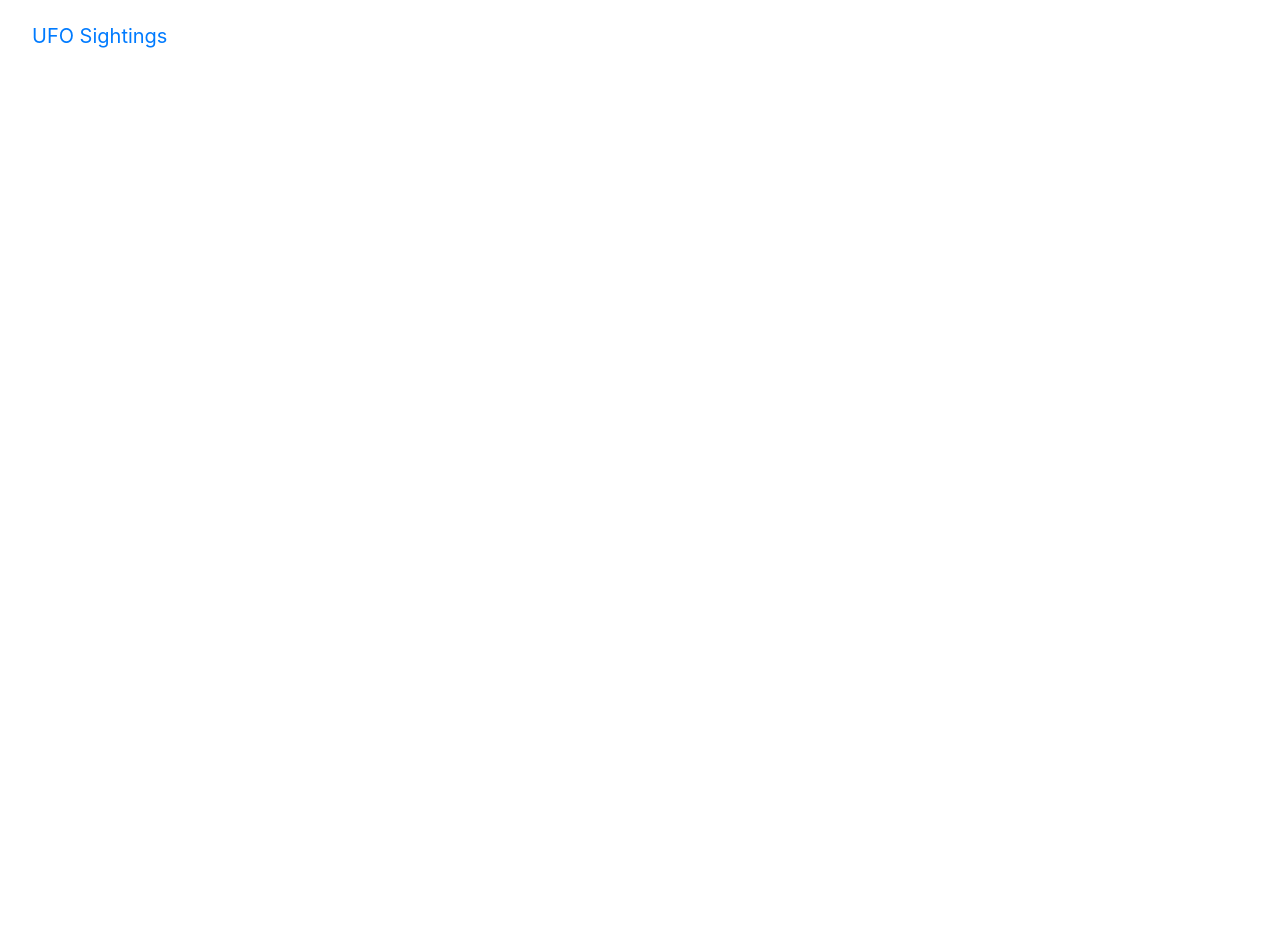
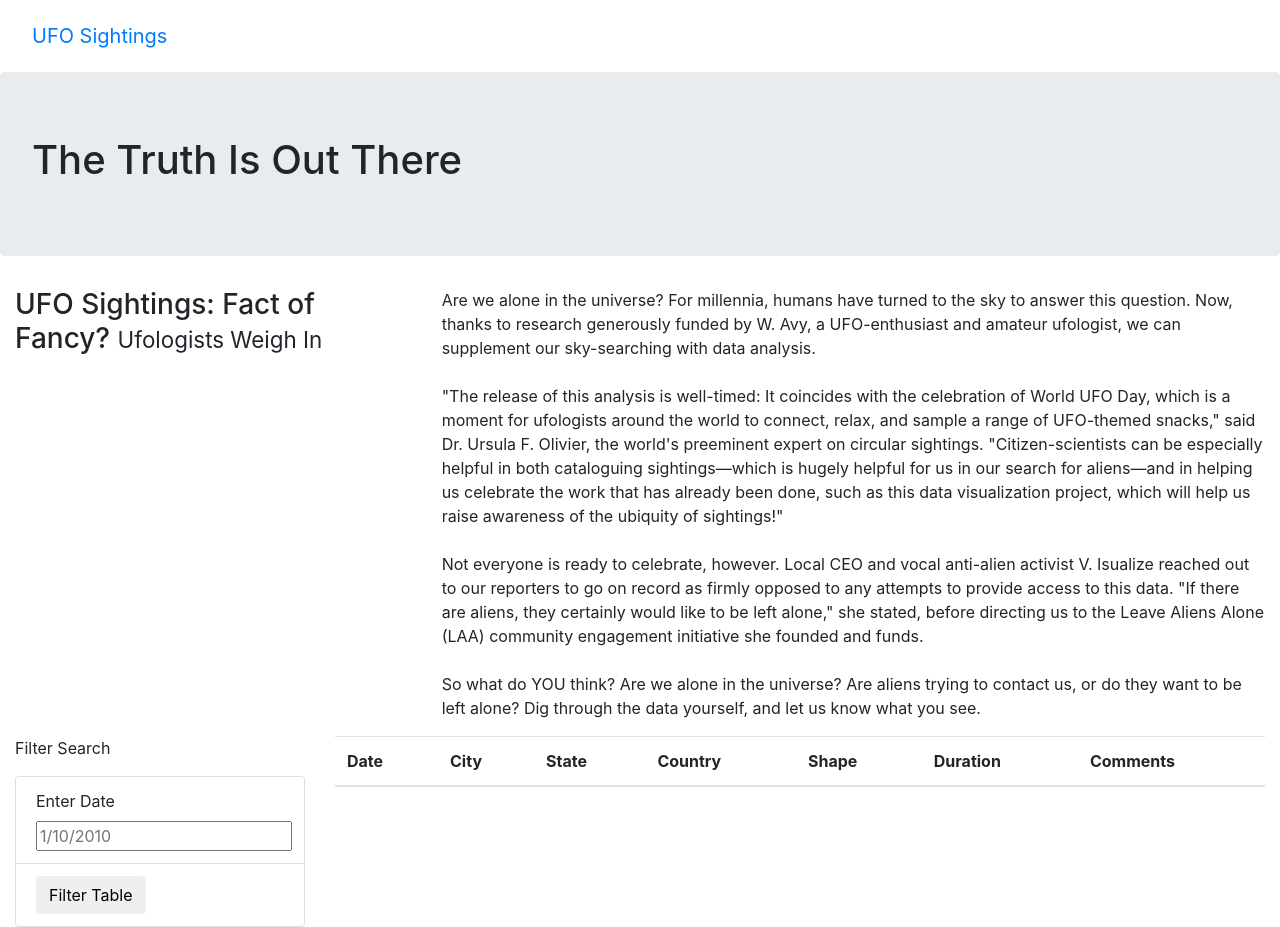
Before and after one commit to Samkyang/UFOs, a plain HTML site: page index.html in a window 1280 px wide. Before the commit the page ends 800 px from the top, so only its background shows below. Drawn offline with nearby package versions, Linux system fonts and the light colour scheme.

Commit message:
adding files

```diff
--- a/index.html
+++ b/index.html
@@ -20,6 +20,59 @@
                 <a class="navbar-brand" href="index.html">UFO Sightings</a>
             </nav>
         </nav>
+        <div class="jumbotron">
+            <h1>The Truth Is Out There</h1>
+            </div>
+                <div class="container-fluid">
+                    <div class="row">
+                        <div class="col-md-4">
+                            <h3>UFO Sightings: Fact of Fancy? <small>Ufologists Weigh In</small></h3>
+                        </div>
+                        <div class="col-md-8">
+                            <p>
+                            Are we alone in the universe? For millennia, humans have turned to the sky to answer this question. Now, thanks to research generously funded by W. Avy, a UFO-enthusiast and amateur ufologist, we can supplement our sky-searching with data analysis.<br><br>"The release of this analysis is well-timed: It coincides with the celebration of World UFO Day, which is a moment for ufologists around the world to connect, relax, and sample a range of UFO-themed snacks," said Dr. Ursula F. Olivier, the world's preeminent expert on circular sightings. "Citizen-scientists can be especially helpful in both cataloguing sightings—which is hugely helpful for us in our search for aliens—and in helping us celebrate the work that has already been done, such as this data visualization project, which will help us raise awareness of the ubiquity of sightings!"<br><br>Not everyone is ready to celebrate, however. Local CEO and vocal anti-alien activist V. Isualize reached out to our reporters to go on record as firmly opposed to any attempts to provide access to this data. "If there are aliens, they certainly would like to be left alone," she stated, before directing us to the Leave Aliens Alone (LAA) community engagement initiative she founded and funds.<br><br>So what do YOU think? Are we alone in the universe? Are aliens trying to contact us, or do they want to be left alone? Dig through the data yourself, and let us know what you see.
+
+
+                            </p>
+                        </div>
+                    </div>
+                </div>
+            </div>
+        </div>
+    </div>
+    <div class="container-fluid">
+        <div class="row">
+          <div class="col-md-3">
+            <form>
+                <p>Filter Search</p>
+                    <ul class="list-group">
+                        <li class="list-group-item">
+                            <label for="date">Enter Date</label>
+                            <input type="text" placeholder="1/10/2010" id="datetime" />
+                        </li>
+                        <li class="list-group-item">
+                            <button id="filter-btn" type="button" class="btn btn-default">Filter Table</button>
+                        </li>
+                    </ul>
+            </form>
+          </div>
+          <div class="col-md-9">
+            <table class="table table-striped">
+              <thead>
+                <tr>
+                    <th>Date</th>
+                    <th>City</th>
+                    <th>State</th>
+                    <th>Country</th>
+                    <th>Shape</th>
+                    <th>Duration</th>
+                    <th>Comments</th>
+                </tr>
+              </thead>
+              <tbody></tbody>
+            </table>
+          </div>
+        </div>
     </div>
 </body>
 </html>
```
Also changed, not shown: 2 other files.
